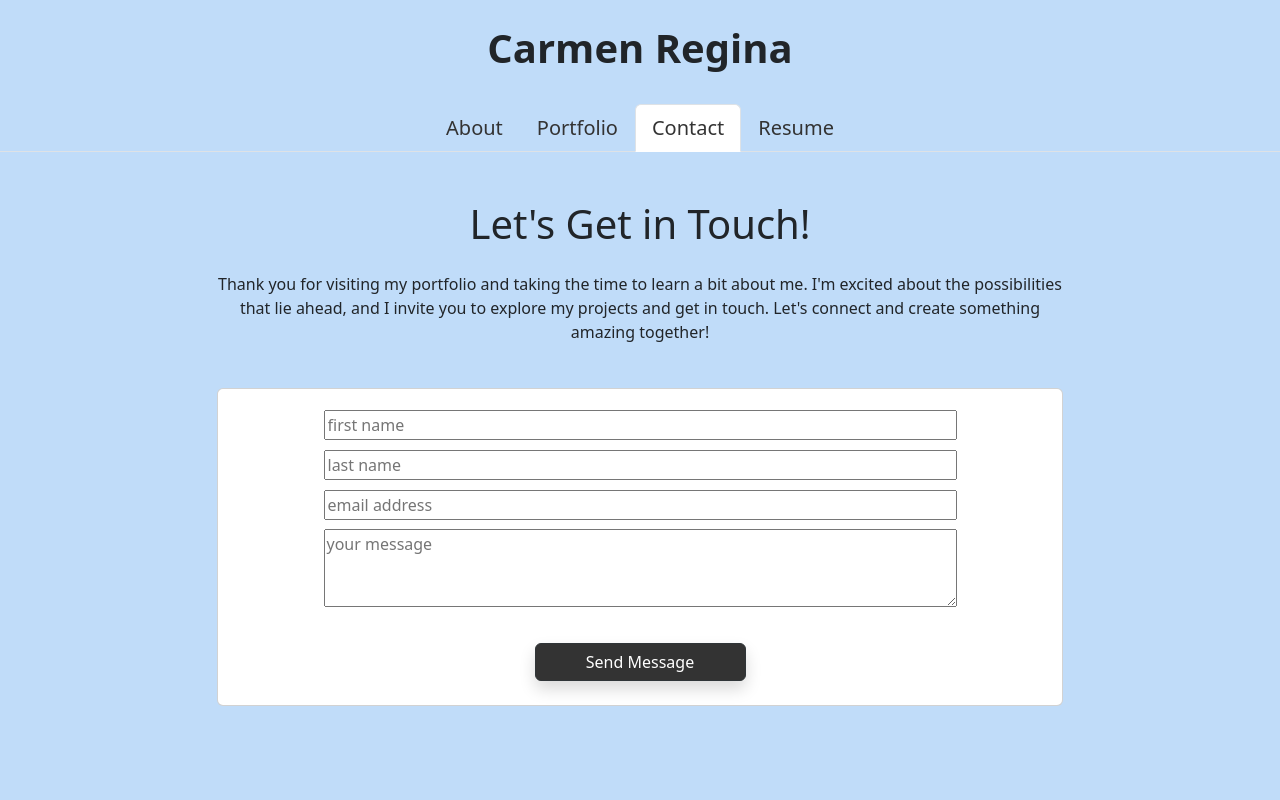
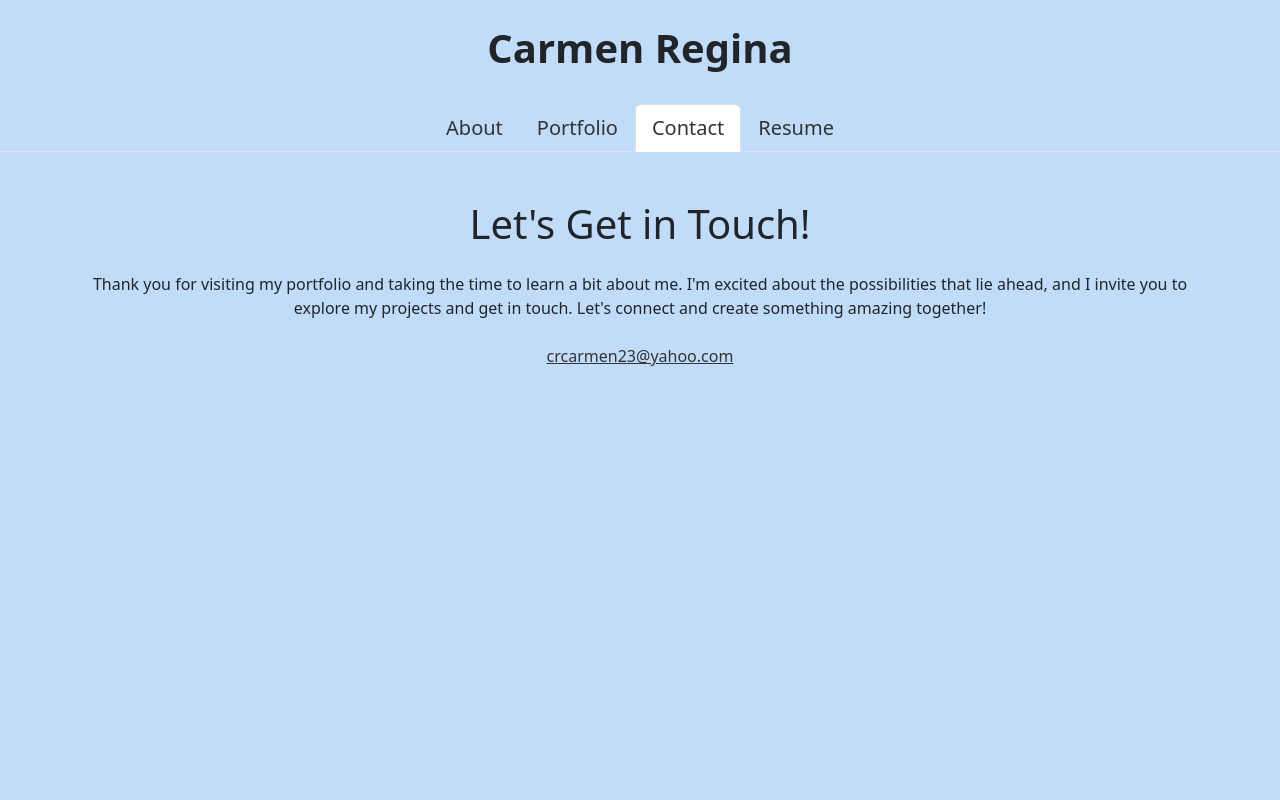
Before and after one commit to crcarmen23/crcarmen23-react-portfolio, a React (Vite) app: page /ContactMe in a window 1280 px wide. Shown: the top 800 px of the page. Built offline with nearby package versions, Linux system fonts and the light colour scheme.

Commit message:
removed contact form and improved mobile responsiveness

```diff
--- a/src/App.css
+++ b/src/App.css
@@ -37,15 +37,17 @@ a {
 }
 
 .headshot {
-  width: 300px;
-  height: 355px;
+  width: 325px;
+  height: 325px;
+  border-radius: 50%;
 }
 
 aside {
   flex-basis: 50%;
-  border-right: 3px solid #303538;
+  border-right: 3px solid rgb(44, 103, 229);
   margin: 0px 0px 0px 0px;
   padding-right: 50px;
+  padding-left: 30px;
   display: flex;
   align-items: center;
 }
@@ -129,7 +131,17 @@ footer {
   height: 100px;
 }
 
-.contactDescription {
-  padding-left: 120px;
-  padding-right: 120px;
+@media screen and (max-width:850px) {
+  .container {
+    flex-direction: column;
+  }
+
+  aside {
+    border-bottom: 3px solid rgb(44, 103, 229);
+    border-right: none;
+    display: flex;
+    justify-content: center;
+    padding-bottom: 40px;
+  }
+
 }
--- a/src/pages/ContactMe.jsx
+++ b/src/pages/ContactMe.jsx
@@ -1,112 +1,14 @@
 /* eslint-disable react/no-unescaped-entities */
-import { useState } from 'react';
-import axios from "axios";
 
 function ContactMe() {
-
-  const [firstName, setFirstName] = useState('');
-  const [lastName, setLastName] = useState('');
-  const [email, setEmail] = useState('');
-  const [message, setMessage] = useState('');
-  const [errorMessage, setErrorMessage] = useState('');
-
-  const validateEmail = (email) => {
-    const re = /^(([^<>()[\]\\.,;:\s@"]+(\.[^<>()[\]\\.,;:\s@"]+)*)|(".+"))@((\[[0-9]{1,3}\.[0-9]{1,3}\.[0-9]{1,3}\.[0-9]{1,3}\])|(([a-zA-Z\-0-9]+\.)+[a-zA-Z]{2,}))$/;
-    return re.test(String(email).toLowerCase());
-  }
-
-  const handleInputChange = (e) => {
-
-    const { target } = e;
-    const type = target.name;
-    const value = target.value;
-
-    if (type === 'firstName') {
-      setFirstName(value)
-    } else if (type === 'lastName') {
-      setLastName(value)
-    } else if (type === 'email') {
-      setEmail(value)
-    } else {
-      setMessage(value)
-    }
-
-    return
-  };
-
-  const handleFormSubmit = (e) => {
-    // Preventing the default behavior of the form submit (which is to refresh the page)
-    e.preventDefault();
-
-    if (!validateEmail(email)) {
-      setErrorMessage('Email address is invalid');
-      return;
-    }
-
-    axios
-      .post(
-        "https://getform.io/f/5b17ca2d-9c81-4cc9-941c-d0adcd3f6cb0", {
-        message: "",
-      },
-        { headers: { 'Accept': 'application/json' } })
-      .then(response => console.log(response))
-      .catch(error => console.log(error))
-  };
 
   return (
     <div className="m-5 min-vh-100">
       <h1 >Let's Get in Touch!</h1>
-      <p className="contactDescription m-4">Thank you for visiting my portfolio and taking the time to learn a bit about me. I'm excited about the possibilities that lie ahead, and I invite you to explore my projects and get in touch. Let's connect and create something amazing together!</p>
+      <p className="m-4">Thank you for visiting my portfolio and taking the time to learn a bit about me. I'm excited about the possibilities that lie ahead, and I invite you to explore my projects and get in touch. Let's connect and create something amazing together!</p>
       <div className="container text-center flex-column mb-3 justify-content-center align-items-center vh-50">
-        <form className="card form w-75 d-flex flex-column py-3 mb-3 justify-content-center align-items-center" onSubmit={handleFormSubmit} action="https://getform.io/f/5b17ca2d-9c81-4cc9-941c-d0adcd3f6cb0" method="POST">
-          <input
-            value={firstName}
-            name="firstName"
-            onChange={handleInputChange}
-            type="text"
-            placeholder="first name"
-            required
-            className="w-75"
-          />
-          <input
-            value={lastName}
-            name="lastName"
-            onChange={handleInputChange}
-            type="text"
-            placeholder="last name"
-            required
-            className="w-75"
-          />
-          <input
-            value={email}
-            name="email"
-            onChange={handleInputChange}
-            type="text"
-            placeholder="email address"
-            required
-            className="w-75"
-          />
-          <textarea
-            value={message}
-            name="message"
-            onChange={handleInputChange}
-            type="text"
-            placeholder="your message"
-            rows="3"
-            required
-            className="w-75 m-1"
-          ></textarea>
-          <br />
-          <button type="submit" className="btn btn-primary m-2 shadow bg-body-tertiary rounded w-25">
-            Send Message
-          </button>
-        </form>
-        {errorMessage && (
-          <div>
-            <p className="error-text">{errorMessage}</p>
-          </div>
-        )}
-      </div>
+        <a href="mailto:crcarmen23@yahoo.com">crcarmen23@yahoo.com</a>
+       </div>
     </div>
   );
 }
```
Also changed, not shown: public/headshot.jpg.
